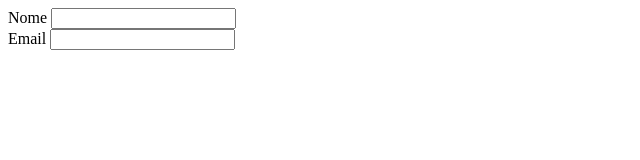
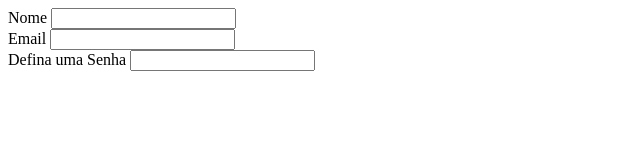
Before and after one commit to kikeeufalo/AutenticacaoComJWT, a plain HTML site: page index.html in a window 1280 px wide. Shown: the whole page, without its empty margins (0-640 px from the left). Drawn offline with Linux system fonts and the light colour scheme.

Commit message:
Update index.html

```diff
--- a/index.html
+++ b/index.html
@@ -17,6 +17,10 @@
                     <label for="email">Email</label>
                     <input type="email" id="email">
                 </div>
+                <div class="input-senha">
+                    <label for="senha">Defina uma Senha</label>
+                    <input type="password">
+                </div>
             </div>
 
             <!-- criar um formulario para fazer uma verificação com JWT -->
```
